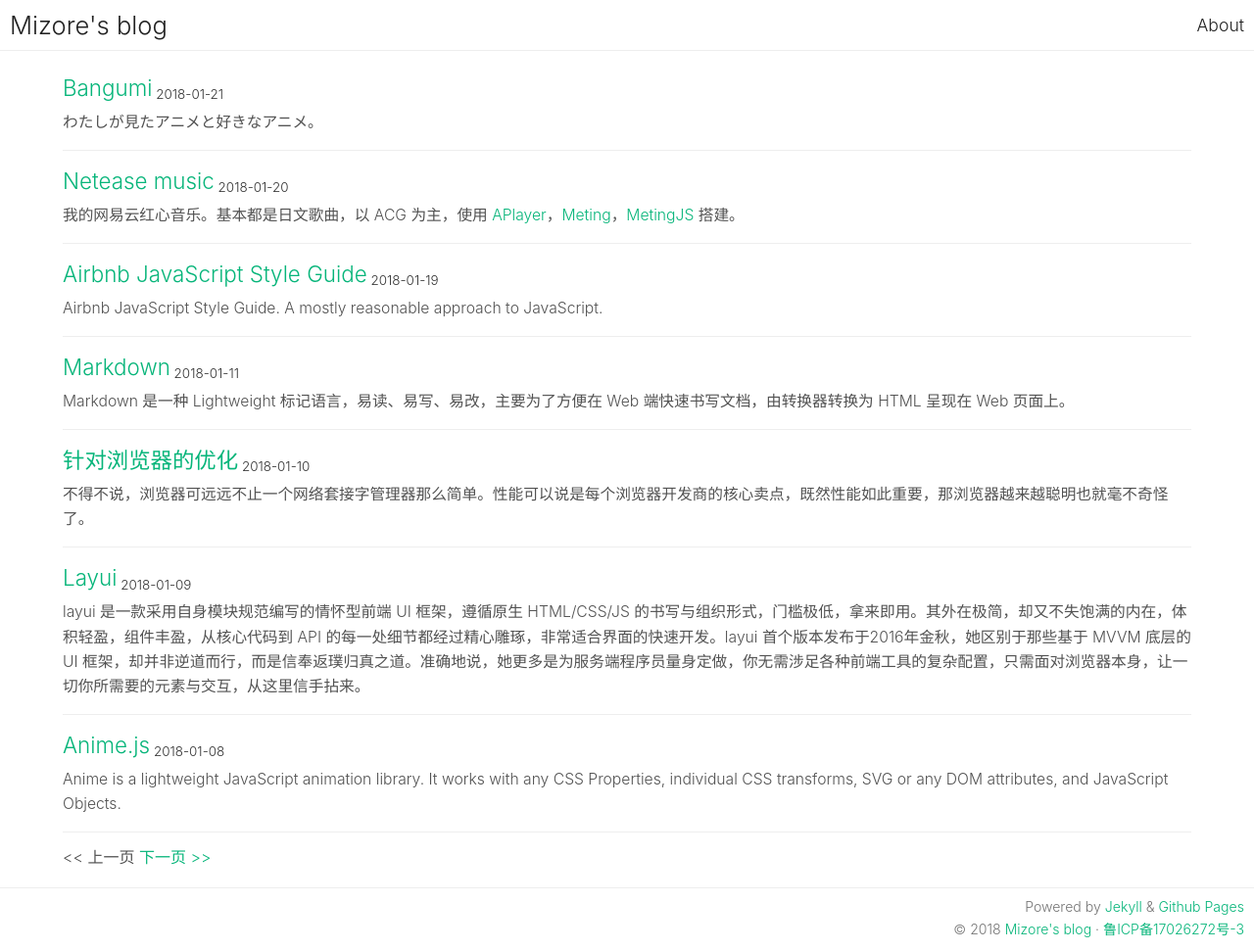
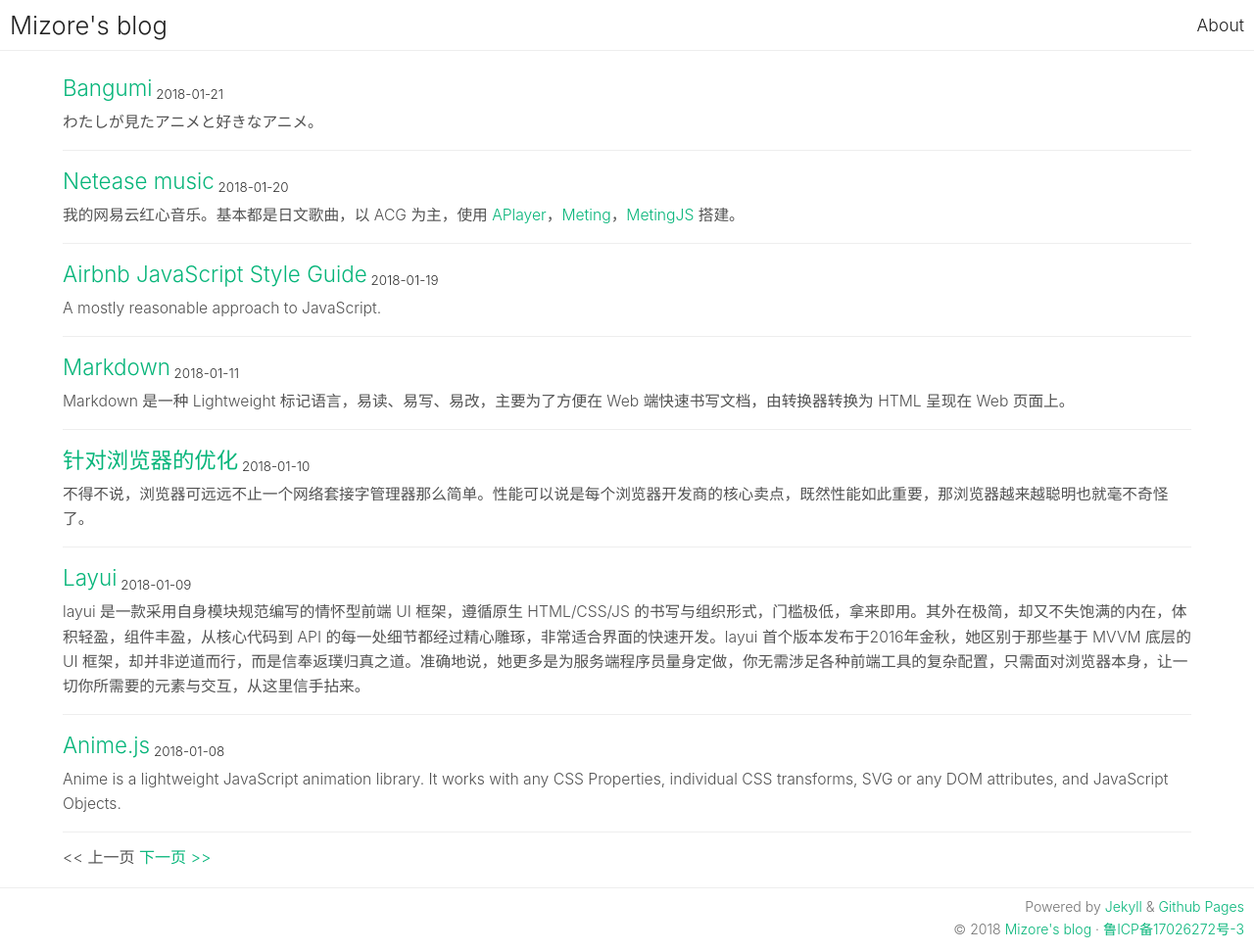
Before and after one commit to 0wQ/0wQ.github.io, a Jekyll site: the page built from index.html, in a window 1280 px wide. Shown: the whole page at 98% size. Built offline with Jekyll 4.4.1, drawn with Linux system fonts in a browser that asks for light colours; the list of posts is cut into pages by our own code; some of the changed lines change nothing that is shown.

Commit message:
blablabla

```diff
--- a/_posts/2018-01-19-airbnb-js-style-guide.md
+++ b/_posts/2018-01-19-airbnb-js-style-guide.md
@@ -1,7 +1,7 @@
 ---
 layout: post
 title: Airbnb JavaScript Style Guide
-excerpt: "Airbnb JavaScript Style Guide.\nA mostly reasonable approach to JavaScript."
+excerpt: A mostly reasonable approach to JavaScript.
 ---
 
 # Airbnb JavaScript Style Guide() {
--- a/src/load.js
+++ b/src/load.js
@@ -15,7 +15,7 @@
   c.src = a;
   var d = document.getElementsByTagName('head')[0],
     done = false;
-  c.onload = c.onreadystatechange = function() {
+  c.onload = c.onreadystatechange = () => {
     if (!done && (!this.readyState || this.readyState == 'loaded' || this.readyState == 'complete')) {
       done = true;
       b();
@@ -27,19 +27,19 @@
 }
 function jqend() {
   $.ajaxSetup({cache:true})
-  setTimeout(function() {
+  setTimeout(() => {
     if ($('#comment').length) {
       valine(location.pathname)
     }
   }, 0)
-  setTimeout(function() {
+  setTimeout(() => {
     !function(o){'use strict';o.fn.toTop=function(t){var i=this,e=o(window),s=o('html, body'),n=o.extend({autohide:true,offset:1200,speed:1100,position:true,right:20,bottom:50},t);i.css({cursor:'pointer'}),n.autohide&&i.css('display','none'),n.position&&i.css({position:'fixed',right:n.right,bottom:n.bottom}),i.click(function(){s.animate({scrollTop:0},n.speed)}),e.scroll(function(){var o=e.scrollTop();n.autohide&&(o>n.offset?i.fadeIn(n.speed):i.fadeOut(n.speed))})}}(jQuery)
     $('#to-top').toTop()
   }, 0)
-  setTimeout(function() {
+  setTimeout(() => {
     $('div.content a').not("[href^='#']").not("[href^='/']").attr('target', '_blank')
   }, 0)
-  setTimeout(function() {
+  setTimeout(() => {
     if ($('.highlight').length) {
       getCss('/src/syntax.css')
     }
@@ -48,8 +48,8 @@
 function valine(path) {
   var url1 = '//cdn1.lncld.net/static/js/3.0.4/av-min.js'
   var url2 = '//cdn.jsdelivr.net/npm/valine/dist/Valine.min.js'
-  getScript(url1, function() {
-    getScript(url2, function() {
+  getScript(url1, () => {
+    getScript(url2, () => {
       new Valine({
         el: '#comment',
         appId: '6KYmYkGjyDQhJTFGfRDRl209-gzGzoHsz',
@@ -64,4 +64,4 @@
     })
   })
 }
-getScript('/src/jquery-3.2.1.min.js', function() {jqend()})
+getScript('/src/jquery-3.2.1.min.js', () => {jqend()})
```
